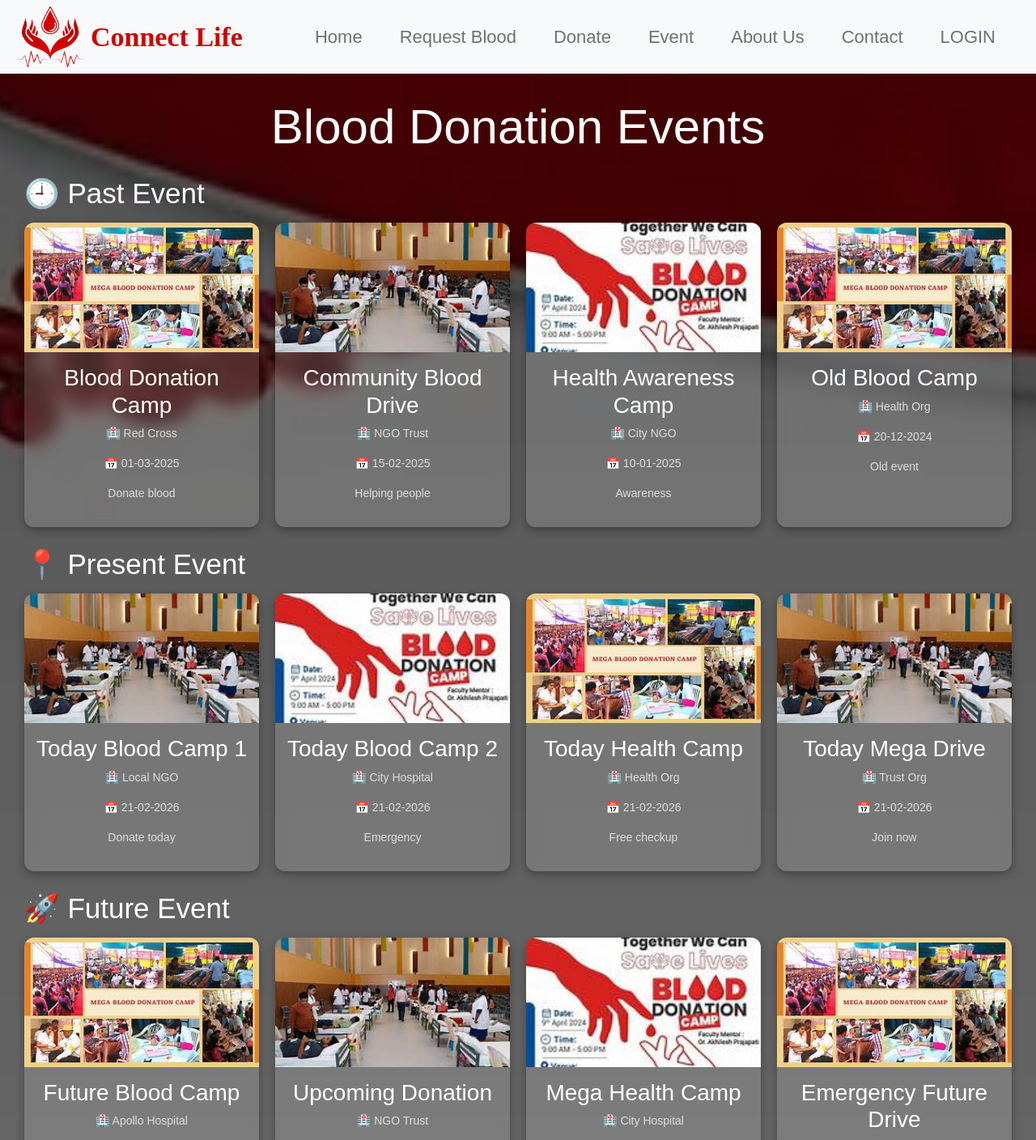
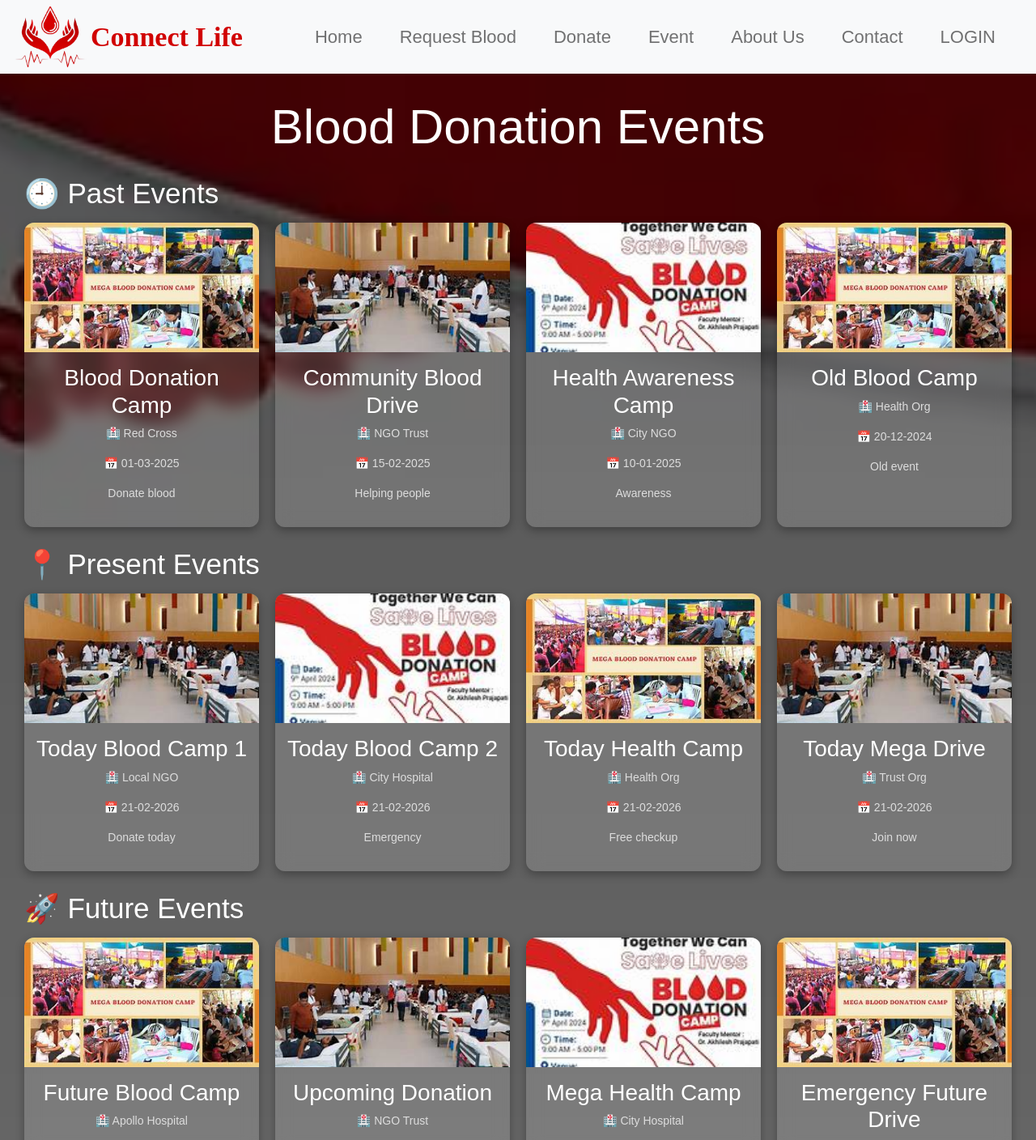
Before and after one commit to meetdoshi027/emergency-blood-request-system, a React (Vite) app: page /event in a window 1280 px wide. Shown: the top 1408 px of the page at 81% size. Built offline with nearby package versions, Linux system fonts and the light colour scheme.

Commit message:
navbar correction

```diff
--- a/src/App.jsx
+++ b/src/App.jsx
@@ -21,7 +21,7 @@ import DonorRegister from './components/Register/DonorRegister.jsx';
 function App() {
   return (
     <Router>
-      <Navbar />
+
 
       <Routes>
         <Route path="/home" element={<Home />} />
--- a/src/components/Aboutus/Aboutus.jsx
+++ b/src/components/Aboutus/Aboutus.jsx
@@ -3,9 +3,13 @@ import './Aboutus.css'
 import aboutImg from '../../assets/whoarewe.png'
 import team from '../../assets/teammember.jpg'
 import CountUp from 'react-countup'
+import Navbar from '../Navbar/Navbar';
+
 
 const Aboutus = () => {
   return (
+    <>
+    <Navbar/>
     <section className="aboutus">
       {/* About Section */}
       <div className="aboutus-container">
@@ -96,6 +100,7 @@ const Aboutus = () => {
         </div>
       </div>
     </section>
+    </>
   )
 }
 
--- a/src/components/Donate/Donate.jsx
+++ b/src/components/Donate/Donate.jsx
@@ -7,12 +7,15 @@ import process3 from "../../assets/donationprocess3.png";
 import process4 from "../../assets/donationprocess4.png";
 import eligibility from "../../assets/eligibility.png"
 import { useNavigate } from "react-router-dom";
+import Navbar from '../Navbar/Navbar';
 import "./Donate.css";
 
 
 const Donate = () => {
 const navigate = useNavigate();
   return (
+    <>
+    <Navbar/>
     <div className="donate-page">
 
       {/* HERO */}
@@ -163,6 +166,7 @@ const navigate = useNavigate();
 
 </section>
     </div>
+    </>
   );
 };
 
--- a/src/components/Event/Event.jsx
+++ b/src/components/Event/Event.jsx
@@ -1,6 +1,7 @@
 import React, { useState } from "react";
 import "./Event.css";
 import EventForm from "./EventForm";
+import Navbar from "../Navbar/Navbar";
 
 /* IMAGES */
 import img1 from "../../assets/Megablood.jpg";
@@ -15,8 +16,8 @@ const today = new Date().toISOString().split("T")[0];
   // ✅ DATE FORMAT FUNCTION
   const formatDate = (date) => {
     const d = new Date(date);
-const day = String(d.getDate()).padStart(2, '0');
-const month = String(d.getMonth() + 1).padStart(2, '0');
+    const day = String(d.getDate()).padStart(2, "0");
+    const month = String(d.getMonth() + 1).padStart(2, "0");
     const year = d.getFullYear();
     return `${day}-${month}-${year}`;
   };
@@ -25,41 +26,42 @@ return `${day}-${month}-${year}`;
   const [showForm, setShowForm] = useState(false);
   const [selectedEvent, setSelectedEvent] = useState(null);
 
+  // ✅ EVENTS DATA
   const events = [
+    { title: "Blood Donation Camp", organization: "Red Cross", date: "2025-03-01", image: img1, description: "Donate blood" },
+    { title: "Community Blood Drive", organization: "NGO Trust", date: "2025-02-15", image: img2, description: "Helping people" },
+    { title: "Health Awareness Camp", organization: "City NGO", date: "2025-01-10", image: img3, description: "Awareness" },
+    { title: "Old Blood Camp", organization: "Health Org", date: "2024-12-20", image: img1, description: "Old event" },
 
-{title:"Blood Donation Camp",organization:"Red Cross",date:"2025-03-01",image:img1,description:"Donate blood"},
-{title:"Community Blood Drive",organization:"NGO Trust",date:"2025-02-15",image:img2,description:"Helping people"},
-{title:"Health Awareness Camp",organization:"City NGO",date:"2025-01-10",image:img3,description:"Awareness"},
-{title:"Old Blood Camp",organization:"Health Org",date:"2024-12-20",image:img1,description:"Old event"},
+    { title: "Today Blood Camp 1", organization: "Local NGO", date: today, image: img2, description: "Donate today" },
+    { title: "Today Blood Camp 2", organization: "City Hospital", date: today, image: img3, description: "Emergency" },
+    { title: "Today Health Camp", organization: "Health Org", date: today, image: img1, description: "Free checkup" },
+    { title: "Today Mega Drive", organization: "Trust Org", date: today, image: img2, description: "Join now" },
 
-{title:"Today Blood Camp 1",organization:"Local NGO",date:today,image:img2,description:"Donate today"},
-{title:"Today Blood Camp 2",organization:"City Hospital",date:today,image:img3,description:"Emergency"},
-{title:"Today Health Camp",organization:"Health Org",date:today,image:img1,description:"Free checkup"},
-{title:"Today Mega Drive",organization:"Trust Org",date:today,image:img2,description:"Join now"},
-
-{title:"Future Blood Camp",organization:"Apollo Hospital",date:"2026-05-20",image:img1,description:"Biggest drive"},
-{title:"Upcoming Donation",organization:"NGO Trust",date:"2026-06-10",image:img2,description:"Save lives"},
-{title:"Mega Health Camp",organization:"City Hospital",date:"2026-07-01",image:img3,description:"Free services"},
-{title:"Emergency Future Drive",organization:"Red Cross",date:"2026-08-15",image:img1,description:"Urgent"}
+    { title: "Future Blood Camp", organization: "Apollo Hospital", date: "2026-05-20", image: img1, description: "Biggest drive" },
+    { title: "Upcoming Donation", organization: "NGO Trust", date: "2026-06-10", image: img2, description: "Save lives" },
+    { title: "Mega Health Camp", organization: "City Hospital", date: "2026-07-01", image: img3, description: "Free services" },
+    { title: "Emergency Future Drive", organization: "Red Cross", date: "2026-08-15", image: img1, description: "Urgent" }
   ];
 
-// FILTER
-const pastEvents = events.filter(e => e.date < today);
+  // ✅ SAFE DATE FILTERING
+  const pastEvents = events.filter(e => new Date(e.date) < new Date(today));
   const presentEvents = events.filter(e => e.date === today);
-const futureEvents = events.filter(e => e.date > today);
+  const futureEvents = events.filter(e => new Date(e.date) > new Date(today));
 
-// REGISTER
+  // ✅ REGISTER HANDLER
   const handleRegister = (event) => {
     setSelectedEvent(event);
     setShowForm(true);
   };
 
-// RENDER
+  // ✅ RENDER EVENTS
   const renderEvents = (list, type) => (
+    list.length === 0 ? (
+      <p className="no-events">No events available</p>
+    ) : (
       <div className="event-grid">
-
-{list.map((event,index)=>(
-
+        {list.map((event, index) => (
           <div className="event-card" key={index}>
 
             <img src={event.image} alt="event" />
@@ -67,10 +69,7 @@ const renderEvents = (list, type) => (
             <div className="event-content">
               <h3>{event.title}</h3>
               <p>🏥 {event.organization}</p>
-
-{/* ✅ UPDATED DATE */}
               <p>📅 {formatDate(event.date)}</p>
-
               <p className="desc">{event.description}</p>
 
               {type === "future" && (
@@ -84,34 +83,40 @@ Register
 
             </div>
           </div>
-
         ))}
-
       </div>
+    )
   );
 
   return (
-<div className="event-container" style={{ backgroundImage: `url(${bg})` }}>
+    <>
+      {/* ✅ Navbar only once */}
+      <Navbar />
 
+      <div
+        className="event-container"
+        style={{ backgroundImage: `url(${bg})` }}
+      >
         <h1 className="main-title">Blood Donation Events</h1>
 
-<h2 className="section-title">🕘 Past Event</h2>
-{renderEvents(pastEvents,"past")}
+        <h2 className="section-title">🕘 Past Events</h2>
+        {renderEvents(pastEvents, "past")}
 
-<h2 className="section-title">📍 Present Event</h2>
-{renderEvents(presentEvents,"present")}
+        <h2 className="section-title">📍 Present Events</h2>
+        {renderEvents(presentEvents, "present")}
 
-<h2 className="section-title">🚀 Future Event</h2>
-{renderEvents(futureEvents,"future")}
+        <h2 className="section-title">🚀 Future Events</h2>
+        {renderEvents(futureEvents, "future")}
 
+        {/* ✅ FORM POPUP */}
         {showForm && (
           <EventForm
             event={selectedEvent}
             closeForm={() => setShowForm(false)}
           />
         )}
-
       </div>
+    </>
   );
 };
 
--- a/src/components/Register/DonorRegister.jsx
+++ b/src/components/Register/DonorRegister.jsx
@@ -1,6 +1,7 @@
 import React, { useState } from "react";
 import axios from "axios";
 import "./DonorRegister.css";
+import Navbar from '../Navbar/Navbar';
 
 const DonorRegister = () => {
 
@@ -57,6 +58,8 @@ const DonorRegister = () => {
   };
 
   return (
+    <>
+    <Navbar/>
     <div className="donor-page">
 
       <div className="donor-header">
@@ -204,6 +207,7 @@ const DonorRegister = () => {
 
       </div>
     </div>
+              </>
   );
 };
 
--- a/src/components/Register/IndRegister.jsx
+++ b/src/components/Register/IndRegister.jsx
@@ -2,6 +2,7 @@ import React, { useState } from "react";
 import { Link } from "react-router-dom";
 import axios from "axios";
 import "./Register.css";
+import Navbar from '../Navbar/Navbar';
 
 const IndRegister = () => {
   const [form, setForm] = useState({
@@ -143,6 +144,9 @@ const response = await axios.post(
 
 
   return (
+    <>
+    <Navbar/>
+
     <div className="register-page">
       <div className="register-container">
         <h2>Individual Registration</h2>
@@ -217,6 +221,7 @@ const response = await axios.post(
         </div>
       </div>
     </div>
+    </>
   );
 };
 
--- a/src/components/Register/OrgRegister.jsx
+++ b/src/components/Register/OrgRegister.jsx
@@ -2,6 +2,7 @@ import React, { useState } from "react";
 import { Link } from "react-router-dom";
 import axios from "axios";
 import "./Register.css";
+import Navbar from '../Navbar/Navbar';
 
 const OrgRegister = () => {
 
@@ -169,6 +170,8 @@ const OrgRegister = () => {
   };
 
   return (
+    <>
+    <Navbar/>
     <div className="register-page">
       <div className="register-container">
 
@@ -307,6 +310,7 @@ const OrgRegister = () => {
 
       </div>
     </div>
+            </>
   );
 };
 
--- a/src/components/admin/AdminLogin.jsx
+++ b/src/components/admin/AdminLogin.jsx
@@ -2,6 +2,7 @@ import axios from "axios";
 import { useState } from "react";
 import { useNavigate } from "react-router-dom";
 import "./AdminLogin.css";
+import Navbar from '../Navbar/Navbar';
 
 const AdminLogin = () => {
 
@@ -43,6 +44,8 @@ const AdminLogin = () => {
   };
 
   return (
+    <>
+    <Navbar/>
     <div className="admin-login-page">
 
       <div className="admin-login-card">
@@ -54,7 +57,7 @@ const AdminLogin = () => {
           placeholder="Admin Email"
           value={email}
           onChange={(e) => setEmail(e.target.value)}
-        />
+          />
 
         <input
           type="password"
@@ -70,6 +73,7 @@ const AdminLogin = () => {
       </div>
 
     </div>
+          </>
   );
 };
 
--- a/src/components/pages/Contactus.jsx
+++ b/src/components/pages/Contactus.jsx
@@ -4,10 +4,12 @@ import Contactuspath from '../ContactPath/Contactuspath';
 import ContactHero from '../ContactHero/ContactHero';
 import Contact from '../ContactCTA/Contact';
 import Contactform from '../ContactForm/Contactform';
+import Navbar from '../Navbar/Navbar';
 
 const Contactus = () => {
   return (
     <>
+    <Navbar/>
       <Contactuspath />
       <ContactHero />
       <Contact />
--- a/src/components/pages/Home.jsx
+++ b/src/components/pages/Home.jsx
@@ -9,10 +9,12 @@ import ImpactStats from "../Home/ImpactStats/ImpactStats";
 import Stats from "../Home/Stats/Stats";
 import DonorCTA from "../Home/DonorCTA/DonorCTA";
 import Testimonials from "../Home/Testimonials/Testimonials";
+import Navbar from '../Navbar/Navbar';
 
 const Home = () => {
   return (
     <>
+    <Navbar/>
       <HomeHero />
       <HowItWorks />
       {/* <WhyChooseUs /> */}
```
Also changed, not shown: src/components/BloodRequest/BloodRequest.jsx (+7 -2 lines), src/components/Login/Indlogin.jsx (+9 -5 lines). Lines whose indentation alone changed are shown as unchanged.
